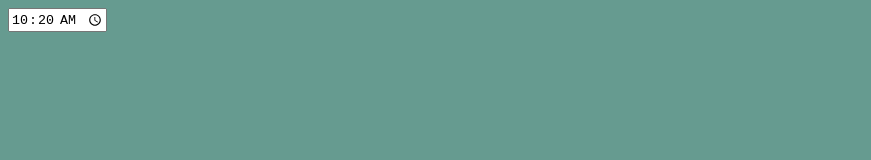
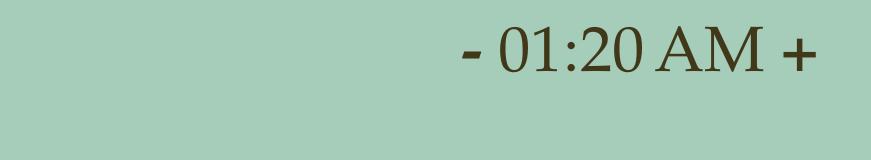
Before and after one commit to JoeWells96/egg-poacher, a website with bundled scripts: page index.html in a window 1280 px wide. Shown: the whole page, without its empty margins (0-871 px from the left). Built offline with nearby package versions, Linux system fonts and the light colour scheme.

Commit message:
add controls and make it look nicer

```diff
--- a/index.html
+++ b/index.html
@@ -8,9 +8,13 @@
     <title>Egg Poacher</title>
 </head>
 <body>
-<label>
-    <input id="time" type="time" value="10:20"/>
-</label>
+<div class="top-bar">
+    <div class="controls">
+        <span class="time-control" id="minus">-</span>
+        <input id="time" type="time" value="01:20"/>
+        <span class="time-control" id="plus">+</span>
+    </div>
+</div>
 <div id="pan"></div>
 </body>
 </html>
--- a/style.css
+++ b/style.css
@@ -1,7 +1,7 @@
 body {
     font-family: "Palatino", Georgia, serif;
     color: #41381A;
-    background: #669B90;
+    background: #A6CCBA;
 }
 
 .egg {
@@ -18,10 +18,40 @@ body {
     border-color: #41381A;
     /*animation: wiggle_more 1s infinite;*/
 }
+.top-bar {
+    display: flex;
+    justify-content: center;
+}
 
-#pan{
+.controls {
+    display: inline-block;
+    padding: 10px;
+    border-radius: 10px;
+    border-width: 4px;
+}
+
+.time-control {
+    padding: 10px;
+    font-size: 64px;
+    font-weight: bold;
+}
+
+#pan {
     width: 100%;
     height: 100vh;
+}
+
+/*https://stackoverflow.com/questions/53544872/how-to-style-the-input-type-time*/
+input[type=time] {
+    border: none;
+    background: none;
+    font-size: 64px;
+    font-family: "Palatino", Georgia, serif;;
+    color: #41381A;
+}
+
+input[type="time"]::-webkit-calendar-picker-indicator {
+    display: none;
 }
 
 .egg:hover {
```
